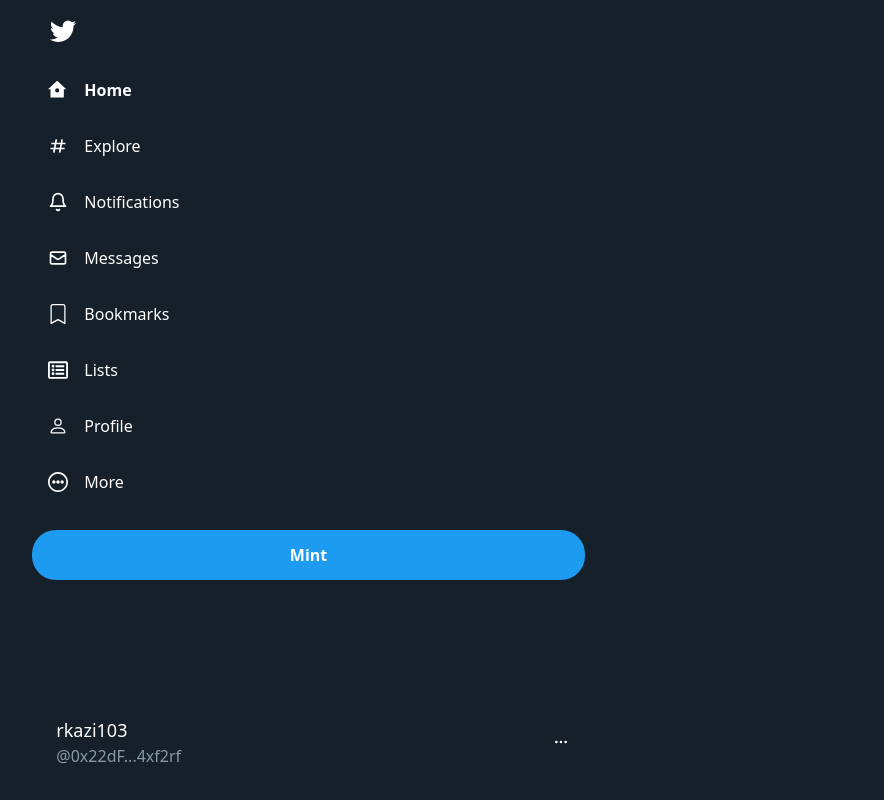
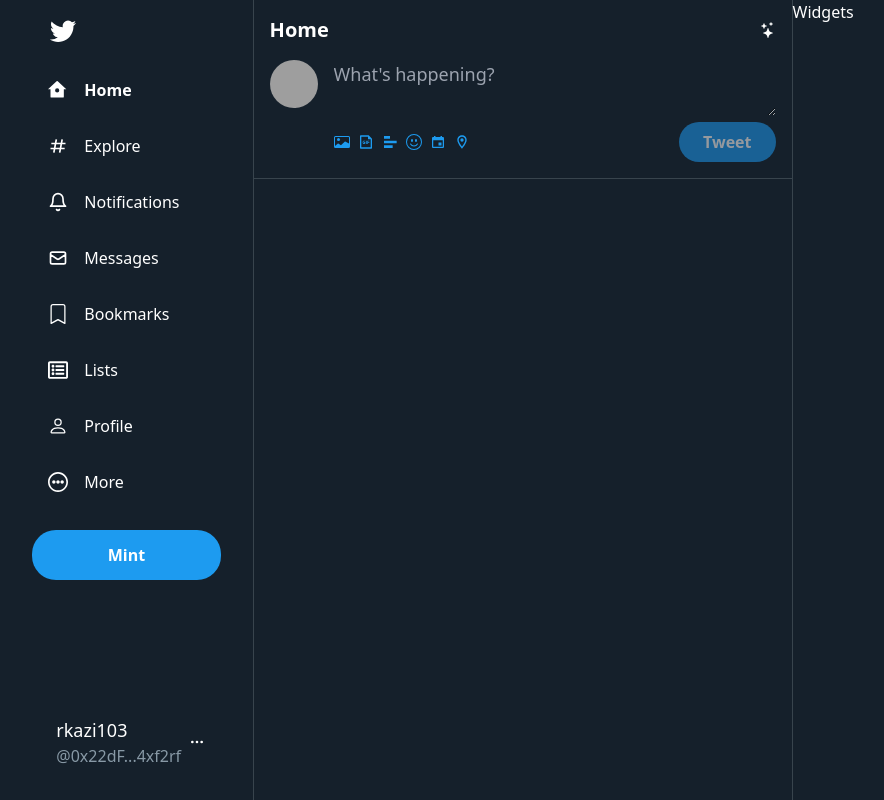
Before and after one commit to rkazi103/twitter-blockchain-app, a Next.js app: page / in a window 1280 px wide. Shown: the whole page, without its empty margins (213-1097 px from the left). Built offline with nearby package versions, Linux system fonts and the light colour scheme; grey boxes are pictures that could not be loaded.

Commit message:
feat: added tweet box

```diff
--- /dev/null
+++ b/src/components/Feed.js
@@ -0,0 +1,23 @@
+import { BsStars } from "react-icons/bs";
+import TweetBox from "./TweetBox";
+
+const style = {
+  wrapper: `flex-[2] border-r border-l border-[#38444d] overflow-y-scroll`,
+  header: `sticky top-0 bg-[#15202b] z-10 p-4 flex justify-between items-center`,
+  headerTitle: `text-xl font-bold`,
+};
+
+const Feed = () => {
+  return (
+    <div className="flex-[2] overflow-y-scroll border-r border-l border-[#38444d]">
+      <div className="sticky top-0 z-10 flex items-center justify-between bg-[#15202b] p-4">
+        <div className="text-xl font-bold">Home</div>
+        <BsStars />
+      </div>
+
+      <TweetBox />
+    </div>
+  );
+};
+
+export default Feed;
--- /dev/null
+++ b/src/components/TweetBox.js
@@ -0,0 +1,62 @@
+/* eslint-disable @next/next/no-img-element */
+import { BsCardImage, BsEmojiSmile } from "react-icons/bs";
+import { RiFileGifLine, RiBarChartHorizontalFill } from "react-icons/ri";
+import { IoMdCalendar } from "react-icons/io";
+import { MdOutlineLocationOn } from "react-icons/md";
+import { useState } from "react";
+
+const TweetBox = () => {
+  const [tweetMessage, setTweetMessage] = useState("");
+
+  const postTweet = e => {
+    e.preventDefault();
+  };
+
+  return (
+    <div className="flex flex-row border-b border-[#38444d] px-4 pb-4">
+      <div className="mr-4">
+        <img
+          src="https://lh3.googleusercontent.com/ogw/ADea4I6ue6ul3ozCcUYNy63qPsdyJ5zRRK5GenxA4mELWg=s64-c-mo"
+          alt="Profile Picture"
+          className="h-12 w-12 rounded-full"
+        />
+      </div>
+
+      <div className="flex-1">
+        <form action="">
+          <textarea
+            className="h-full w-full bg-transparent text-lg outline-none"
+            placeholder="What's happening?"
+            value={tweetMessage}
+            onChange={e => setTweetMessage(e.target.value)}
+          />
+
+          <div className="flex">
+            <div className="flex flex-1 items-center text-[#1d9bf0]">
+              <BsCardImage className="mr-2" />
+              <RiFileGifLine className="mr-2" />
+              <RiBarChartHorizontalFill className="mr-2" />
+              <BsEmojiSmile className="mr-2" />
+              <IoMdCalendar className="mr-2" />
+              <MdOutlineLocationOn className="mr-2" />
+            </div>
+            <button
+              type="submit"
+              disabled={!tweetMessage}
+              onClick={e => postTweet(e)}
+              className={`rounded-3xl px-6 py-2 font-bold ${
+                tweetMessage
+                  ? "bg-[#1d9bf0] text-white"
+                  : "bg-[#196195] text-[#95999e]"
+              }`}
+            >
+              Tweet
+            </button>
+          </div>
+        </form>
+      </div>
+    </div>
+  );
+};
+
+export default TweetBox;
--- a/src/pages/index.js
+++ b/src/pages/index.js
@@ -1,4 +1,5 @@
 import Head from "next/head";
+import Feed from "../components/Feed";
 import Sidebar from "../components/Sidebar";
 
 export default function Home() {
@@ -12,6 +13,8 @@
 
       <div className="flex w-2/3 max-w-[1400px] justify-between">
         <Sidebar />
+        <Feed />
+        <h1>Widgets</h1>
       </div>
     </div>
   );
```
